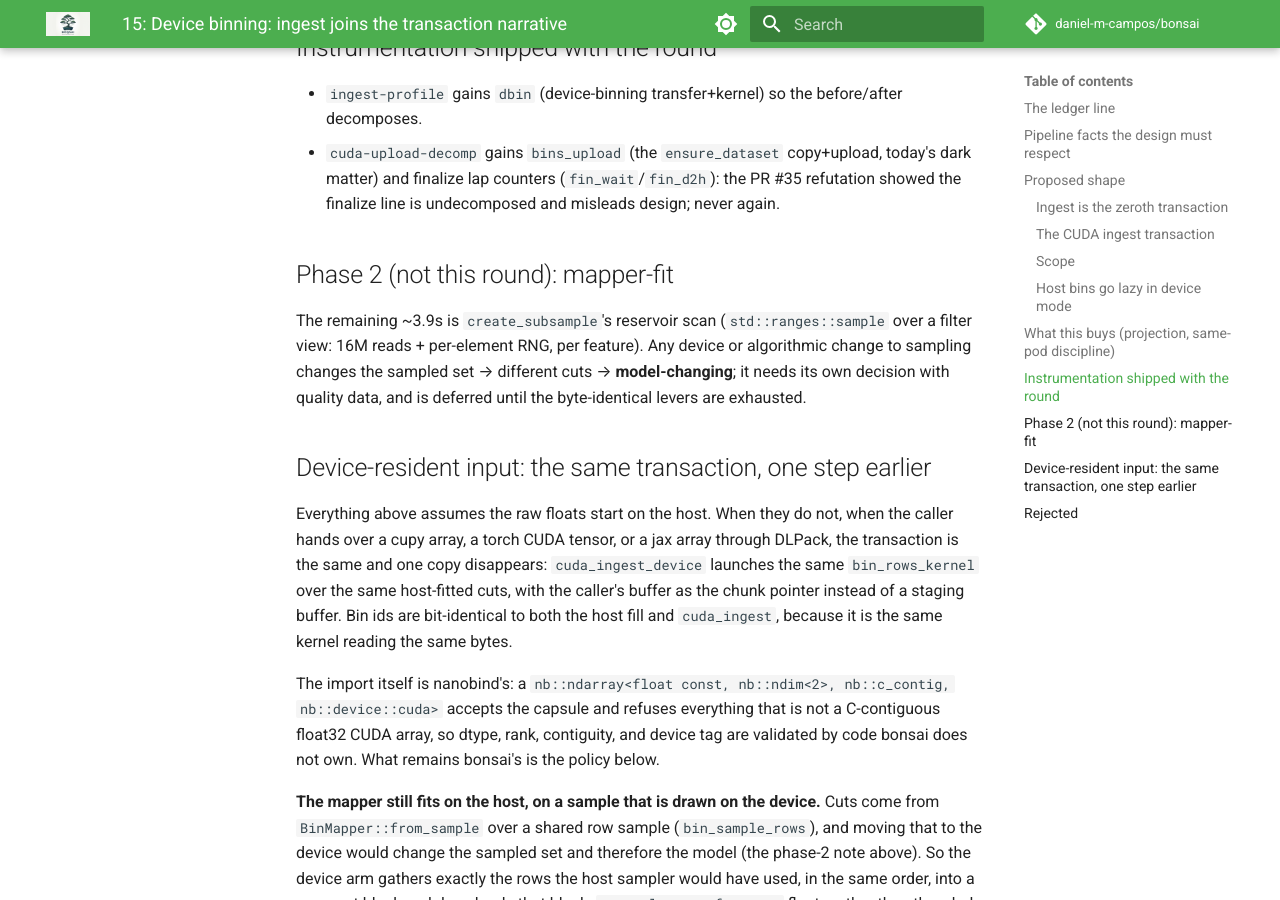
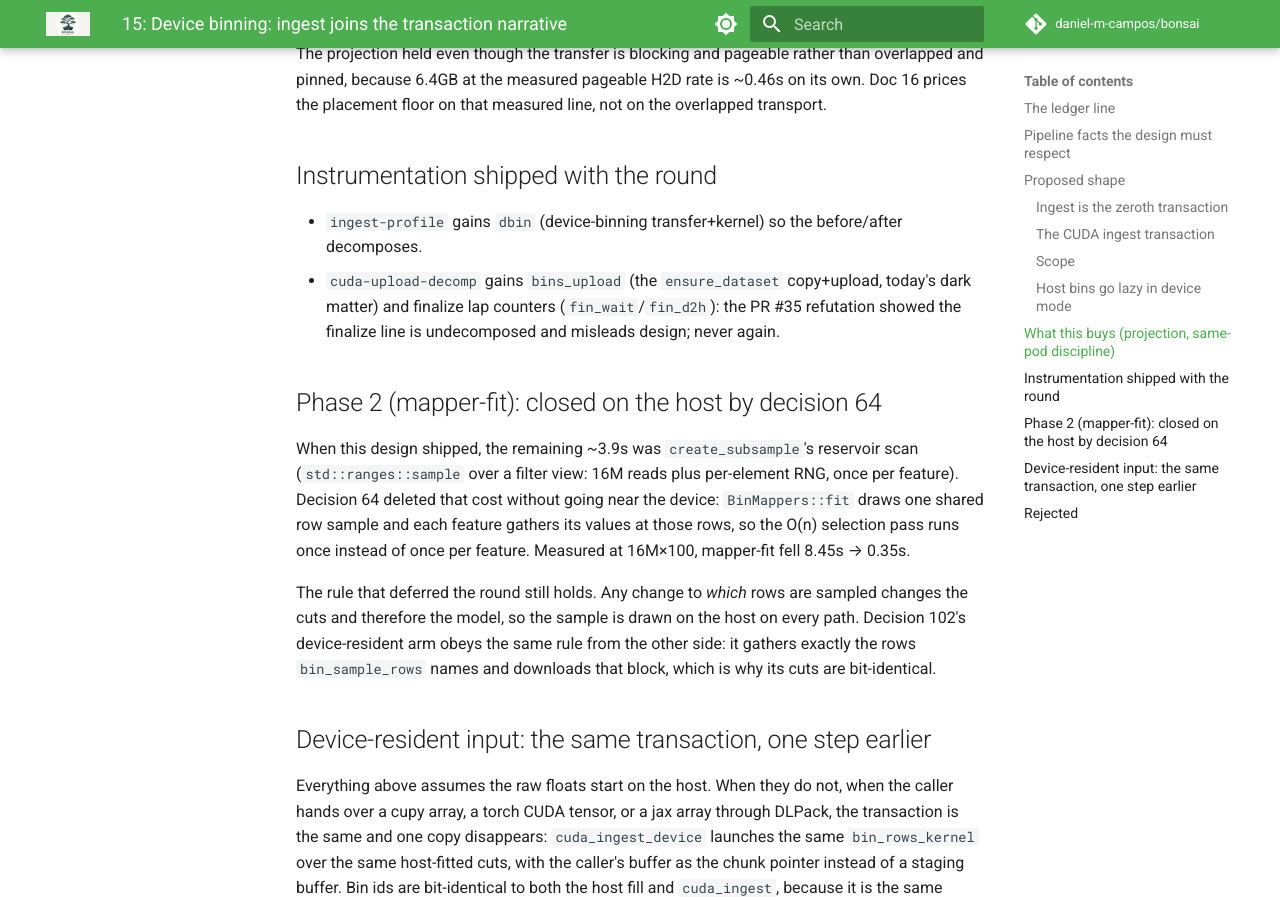
Before and after one commit to daniel-m-campos/bonsai, an MkDocs documentation site: the page built from docs/architecture/15-device-binning.md, in a window 1280 px wide and 900 px high, scrolled down 3358 px. Built offline with MkDocs 1.6.1 and Material for MkDocs 9.7.7, drawn with Linux system fonts in a browser that asks for light colours; comment, search, counter and statistics services are not loaded; some of the changed text lies outside the part shown.

Commit message:
docs(arch): mapper-fit is one shared row sample
Doc 15 still described BinMappers::fit as a per-feature create_subsample
reservoir and the cuts as a plain quantile stride. Decision 64 replaced
the reservoir with one shared row sample (bin_sample_rows), decision 57
added the greedy branch for heavy-value columns, and decision 74 added
the FLT_MAX closer on every path. The pipeline fact and the phase-2
section now say so, and phase 2 is recorded as closed on the host
rather than pending, with the rule that deferred it (sampling on device
is model-changing) restated because decision 102 still rests on it.

```diff
--- a/docs/architecture/15-device-binning.md
+++ b/docs/architecture/15-device-binning.md
@@ -11,7 +11,7 @@ xgboost's 16M edge (27.9s vs 37.4s in the re-baseline) is device binning: raw va
 ## Pipeline facts the design must respect
 
 - **Raw floats are not retained.** Both ingest paths (`features_view` borrowed from the Python module's numpy matrix, `ColumnBatch` from the CSV parser) are consumed by `Dataset::bin`; only binned columns survive. Device binning must therefore hook the ingest step itself: after `Dataset` construction the raw data is gone.
-- **Cuts are tiny and host-fitted.** `BinMappers::fit` subsamples ≤200k values per feature (`n_samples`), sorts once, strides (decision 51). Cuts per feature ≤ `max_bin` floats. `transform` semantics: NaN → last bin, else `lower_bound(cuts, x)`.
+- **Cuts are tiny and host-fitted.** `BinMappers::fit` draws one shared row sample for the whole matrix (`bin_sample_rows`, `src/bin_mappers.cpp`, ≤`n_samples` rows, decision 64), then gathers each feature's non-NaN values at those rows and cuts on them. `create_cuts` branches three ways: distinct values when they fit the budget, `greedy_weighted_cuts` when some value's count reaches a mean-sized bin (decision 57), the decision-51 quantile stride otherwise. Every branch ends with a `FLT_MAX` closer and the `+inf` missing sentinel (decision 74). Cuts per feature ≤ `max_bin` floats. `transform` semantics: NaN → last bin, else `lower_bound(cuts, x)`.
 - **In device mode, host bins have exactly two consumers.** (1) The fallback decline (`begin_root` refusing oversized `max_bin` → full CPU data plane); (2) `route_unsampled`'s `bin_at` random access, only when row sampling is on. The device plane partitions, finds, and stamps on device (stages A–D); host partition/populate arms run only in fallback mode.
 - **The stub build must stay CUDA-free.** `Dataset` is built long before any engine exists and cannot name CUDA types.
 
@@ -62,9 +62,11 @@ Replaced: host `bin` ~4.6s + unlapped 1.6GB upload ~0.5s. New cost: 6.4GB raw ov
 - `ingest-profile` gains `dbin` (device-binning transfer+kernel) so the before/after decomposes.
 - `cuda-upload-decomp` gains `bins_upload` (the `ensure_dataset` copy+upload, today's dark matter) and finalize lap counters (`fin_wait`/`fin_d2h`): the PR #35 refutation showed the finalize line is undecomposed and misleads design; never again.
 
-## Phase 2 (not this round): mapper-fit
+## Phase 2 (mapper-fit): closed on the host by decision 64
 
-The remaining ~3.9s is `create_subsample`'s reservoir scan (`std::ranges::sample` over a filter view: 16M reads + per-element RNG, per feature). Any device or algorithmic change to sampling changes the sampled set → different cuts → **model-changing**; it needs its own decision with quality data, and is deferred until the byte-identical levers are exhausted.
+When this design shipped, the remaining ~3.9s was `create_subsample`'s reservoir scan (`std::ranges::sample` over a filter view: 16M reads plus per-element RNG, once per feature). Decision 64 deleted that cost without going near the device: `BinMappers::fit` draws one shared row sample and each feature gathers its values at those rows, so the O(n) selection pass runs once instead of once per feature. Measured at 16M×100, mapper-fit fell 8.45s → 0.35s.
+
+The rule that deferred the round still holds. Any change to *which* rows are sampled changes the cuts and therefore the model, so the sample is drawn on the host on every path. Decision 102's device-resident arm obeys the same rule from the other side: it gathers exactly the rows `bin_sample_rows` names and downloads that block, which is why its cuts are bit-identical.
 
 ## Device-resident input: the same transaction, one step earlier
 
```
